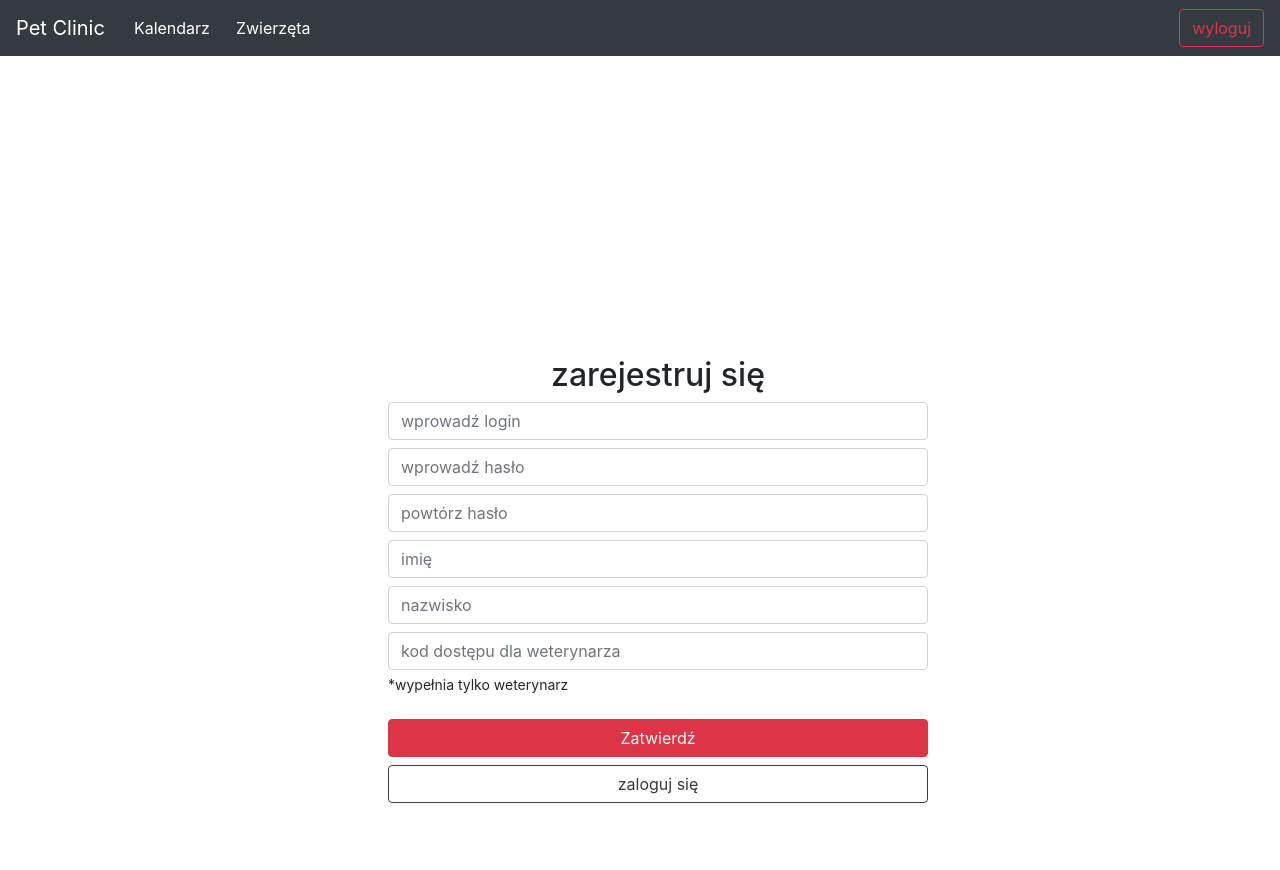
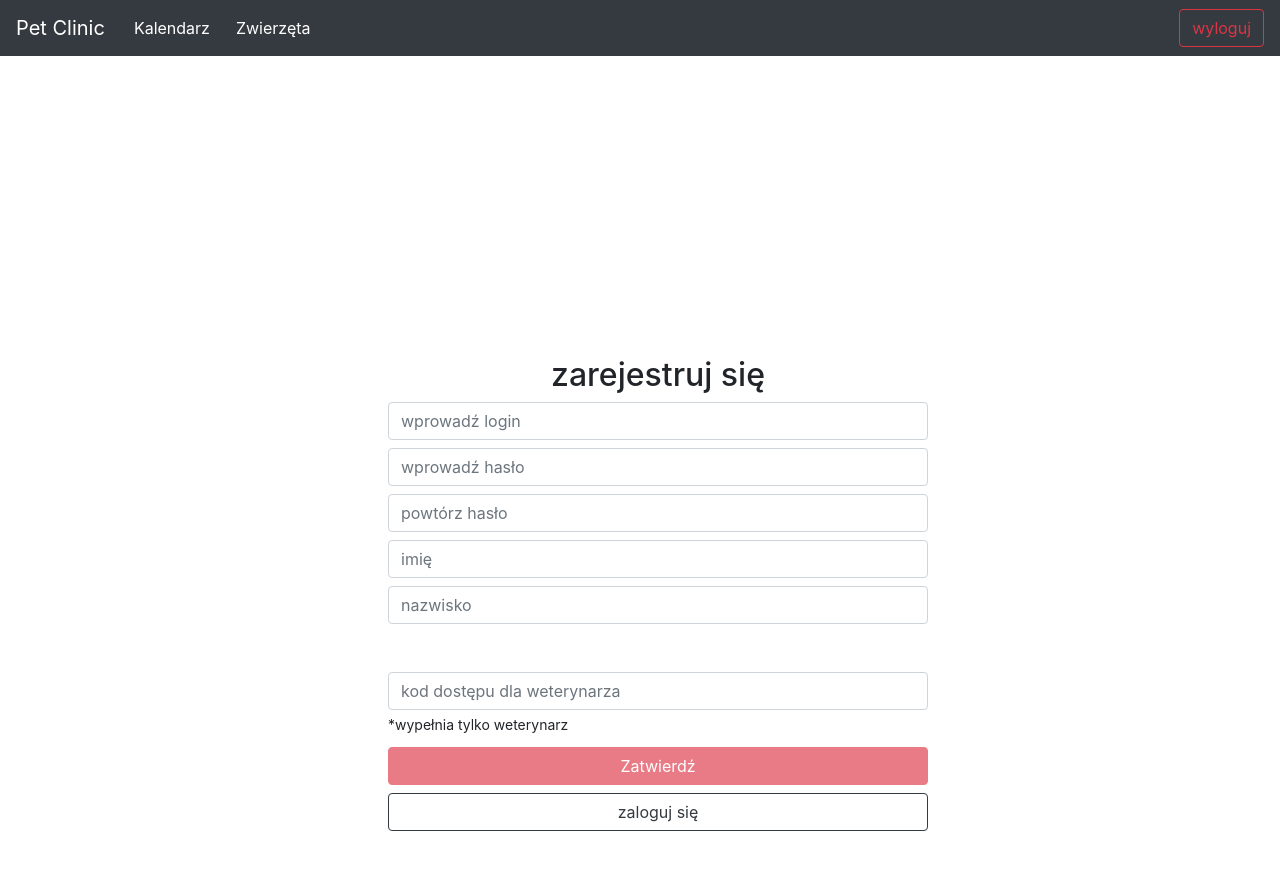
Before and after one commit to w-lugowska/inzynieria_oprogramowania, a React (Create React App) app: page /register in a window 1280 px wide. Shown: the top 870 px of the page. Built offline with nearby package versions, Linux system fonts and the light colour scheme.

Commit message:
względnie gotowe przekierowanie na login, ale niezły babol to jest

```diff
--- a/src/Components/Bar.js
+++ b/src/Components/Bar.js
@@ -19,7 +19,17 @@ export function Bar() {
         </Nav>
         <Nav>
           <Link to="/login">
-            <Button variant={"outline-danger"}>wyloguj</Button>
+            <Button
+              onClick={() => {
+                localStorage.removeItem("id");
+                localStorage.removeItem("petId");
+                localStorage.removeItem("type");
+                localStorage.removeItem("token");
+              }}
+              variant={"outline-danger"}
+            >
+              wyloguj
+            </Button>
           </Link>
         </Nav>
       </Navbar.Collapse>
--- a/src/Pages/LoginPage.js
+++ b/src/Pages/LoginPage.js
@@ -4,8 +4,8 @@ import { Link, Redirect } from "react-router-dom";
 import { login } from "../utils/Authorization";
 
 export function LoginPage() {
-  const [password, setPassword] = useState();
-  const [username, setUsername] = useState();
+  const [password, setPassword] = useState("");
+  const [username, setUsername] = useState("");
   const [notCorrect, setNotCorrect] = useState(false);
   const [shouldRedirect, setShouldRedirect] = useState(false);
 
@@ -37,6 +37,7 @@ export function LoginPage() {
               style={{ width: 440 }}
               variant={"success"}
               className={"mt-2"}
+              disabled={username === "" || password === ""}
               onClick={() => {
                 login(username, password)
                   .then((response) => setShouldRedirect(true))
@@ -56,7 +57,7 @@ export function LoginPage() {
                 zarejestruj się
               </Button>
             </Link>
-            {shouldRedirect ? <Redirect to={"/"} /> : null}
+            {shouldRedirect ? <Redirect to={"/home"} /> : null}
           </FormGroup>
         </Form>
       </Container>
--- a/src/Pages/RegisterPage.js
+++ b/src/Pages/RegisterPage.js
@@ -1,12 +1,16 @@
 import { useState } from "react";
 import { Button, Container, Form, FormGroup } from "react-bootstrap";
 import { Link, Redirect } from "react-router-dom";
+import { register } from "../utils/Authorization";
 
 export function RegisterPage() {
-  const [password, setPassword] = useState();
-  const [repeatedPassword, setRepeatedPassword] = useState();
-  const [username, setUsername] = useState();
-  const [notCorrect, setNotCorrect] = useState(false);
+  const [username, setUsername] = useState("");
+  const [password, setPassword] = useState("");
+  const [repeatedPassword, setRepeatedPassword] = useState("");
+  const [firstName, setFirstName] = useState("");
+  const [surName, setSurName] = useState("");
+  const [vetCode, setVetCode] = useState("");
+  const [notCorrectMessage, setNotCorrectMessage] = useState("");
   const [shouldRedirect, setShouldRedirect] = useState(false);
 
   return (
@@ -32,50 +36,66 @@ export function RegisterPage() {
               type={"password"}
               className={"mt-2"}
               placeholder="powtórz hasło"
-              value={username}
+              value={repeatedPassword}
               onChange={(text) => setRepeatedPassword(text.target.value)}
             />
+            {password !== repeatedPassword ? (
+              <Form.Text style={{ color: "red" }}>
+                podane hasła nie są identyczne
+              </Form.Text>
+            ) : null}
             <Form.Control
               type={"text"}
               className={"mt-2"}
               placeholder="imię"
-              value={username}
-              onChange={(text) => setRepeatedPassword(text.target.value)}
+              value={firstName}
+              onChange={(text) => setFirstName(text.target.value)}
             />
             <Form.Control
               type={"text"}
               className={"mt-2"}
               placeholder="nazwisko"
-              value={username}
-              onChange={(text) => setRepeatedPassword(text.target.value)}
+              value={surName}
+              onChange={(text) => setSurName(text.target.value)}
             />
-            <Form.Group>
             <Form.Control
               type={"text"}
-                className={"mt-2"}
+              className={"mt-5"}
               placeholder="kod dostępu dla weterynarza"
-                value={username}
-                onChange={(text) => setRepeatedPassword(text.target.value)}
+              value={vetCode}
+              onChange={(text) => setVetCode(text.target.value)}
             />
             <Form.Text>*wypełnia tylko weterynarz</Form.Text>
-            </Form.Group>
-            <Form.Group>
-              {notCorrect ? (
-                <Form.Text style={{ color: "red" }}>
-                  wprowadzono niepoprawne dane logowania
-                </Form.Text>
-              ) : null}
+            <Form.Text style={{ color: "red" }}>{notCorrectMessage}</Form.Text>
             <Button
               style={{ width: 540 }}
               variant={"danger"}
               className={"mt-2"}
-                // onClick={() => {
-                //   login(username, password)
-                //     .then((response) => setShouldRedirect(true))
-                //     .catch(() => setNotCorrect(true));
-                //   setUsername("");
-                //   setPassword("");
-                // }}
+              disabled={
+                !(password === repeatedPassword) ||
+                username === "" ||
+                firstName === "" ||
+                surName === ""
+              }
+              onClick={() => {
+                register(username, password, firstName, surName, vetCode).then(
+                  (response) => {
+                    if (response.status === 500) {
+                      setNotCorrectMessage(
+                        "nieznany błąd serwera, spróbuj ponownie"
+                      );
+                    } else if (response.status === 520) {
+                      setNotCorrectMessage("błędny kod weterynarza");
+                    } else if (response.status === 521) {
+                      setNotCorrectMessage("1 on się nie zdarzy w sumie");
+                    } else if (response.status === 522) {
+                      setNotCorrectMessage("2 on się nie zdarzy w sumie");
+                    } else if (response.status === 523) {
+                      setNotCorrectMessage("nazwa użytkownika zajęta");
+                    }
+                  }
+                );
+              }}
             >
               Zatwierdź
             </Button>
@@ -88,8 +108,6 @@ export function RegisterPage() {
                 zaloguj się
               </Button>
             </Link>
-              {shouldRedirect ? <Redirect to={"/"} /> : null}
-            </Form.Group>
           </FormGroup>
         </Form>
       </Container>
--- a/src/utils/Authorization.js
+++ b/src/utils/Authorization.js
@@ -11,7 +11,11 @@ export async function sendRequestWithToken(path, method = "GET", body = null) {
   };
   let response = await fetch(`${url + path}`, requestOptions);
   if (response.status === 401 || response.status === 403) {
-    // window.location = "/login";
+    localStorage.removeItem("id");
+    localStorage.removeItem("petId");
+    localStorage.removeItem("type");
+    localStorage.removeItem("token");
+    window.location = "/login";
     return [];
   } else {
     return response;
@@ -32,5 +36,23 @@ export async function login(login, password) {
     localStorage.setItem("token", json.token);
     localStorage.setItem("id", json.userId);
     localStorage.setItem("type", json.type);
+    window.location = "/home";
   }
 }
+
+export async function register(login, password, firstName, surName, vetCode) {
+  const requestOptions = {
+    method: "POST",
+    headers: { "Content-Type": "application/json" },
+    body: JSON.stringify({ login, password, firstName, surName, vetCode }),
+  };
+  let response = await fetch(`${url}register`, requestOptions);
+  if (response.ok) {
+    let json = await response.json();
+    localStorage.setItem("token", json.token);
+    localStorage.setItem("id", json.userId);
+    localStorage.setItem("type", json.type);
+    window.location = "/home";
+  }
+  return response;
+}
```
Lines whose indentation alone changed are shown as unchanged.
